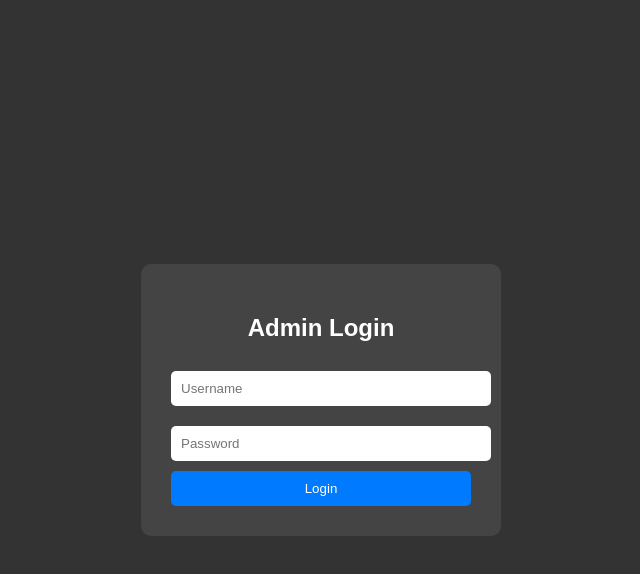
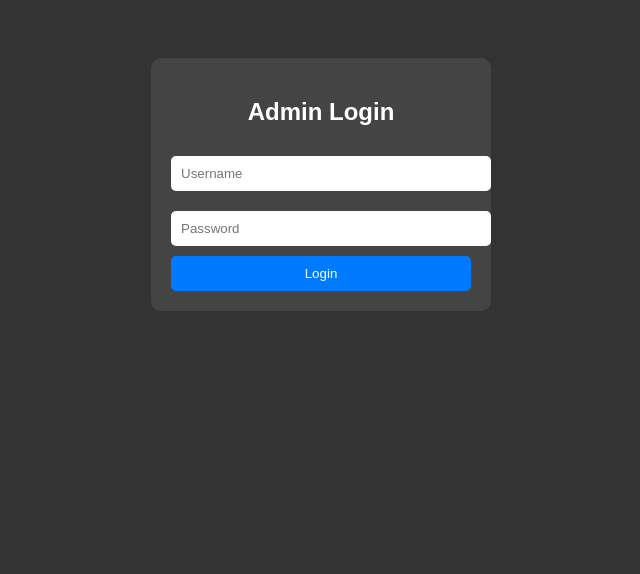
Before and after one commit to Manik783/cvbvn, a plain HTML site: page admin.html in a window 1280 px wide. Shown: the whole page, without its empty margins (319-959 px from the left). Drawn offline with Linux system fonts and the light colour scheme.

Commit message:
Update admin.html

```diff
--- a/admin.html
+++ b/admin.html
@@ -7,38 +7,32 @@
     <style>
         body {
             font-family: Arial, sans-serif;
-            margin: 0;
-            padding: 0;
             background-color: #333;
             color: white;
+            padding: 50px;
+            text-align: center;
         }
         .login-container {
-            display: flex;
-            justify-content: center;
-            align-items: center;
-            height: 100vh;
-        }
-        .login-box {
             background-color: #444;
-            padding: 30px;
+            padding: 20px;
             border-radius: 10px;
             width: 300px;
-            text-align: center;
+            margin: auto;
         }
         input {
             width: 100%;
             padding: 10px;
             margin: 10px 0;
+            border: none;
             border-radius: 5px;
-            border: none;
         }
         button {
+            width: 100%;
             padding: 10px;
-            width: 100%;
             background-color: #007BFF;
+            color: white;
             border: none;
             border-radius: 5px;
-            color: white;
             cursor: pointer;
         }
         button:hover {
@@ -47,13 +41,12 @@
     </style>
 </head>
 <body>
+
     <div class="login-container">
-        <div class="login-box">
-            <h2>Admin Login</h2>
-            <input type="text" id="username" placeholder="Username" required>
-            <input type="password" id="password" placeholder="Password" required>
-            <button onclick="login()">Login</button>
-        </div>
+        <h2>Admin Login</h2>
+        <input type="text" id="username" placeholder="Username" />
+        <input type="password" id="password" placeholder="Password" />
+        <button onclick="login()">Login</button>
     </div>
 
     <script>
@@ -61,19 +54,15 @@
             const username = document.getElementById('username').value;
             const password = document.getElementById('password').value;
 
-            // Hardcoded credentials
-            const validUsername = 'admin';
-            const validPassword = 'admin@123';
-
-            if (username === validUsername && password === validPassword) {
-                // Store admin logged-in status in localStorage
+            // Hardcoded admin credentials
+            if (username === 'admin' && password === 'admin@123') {
                 localStorage.setItem('isAdmin', 'true');
-                // Redirect to the dashboard
-                window.location.href = '/dashboard.html';
+                window.location.href = '/admin/dashboard.html';
             } else {
-                alert('Invalid username or password!');
+                alert('Invalid credentials');
             }
         }
     </script>
+
 </body>
 </html>
```
